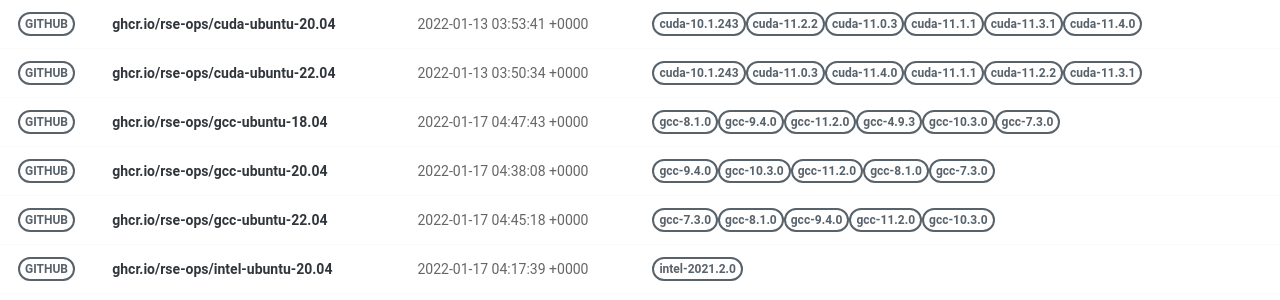
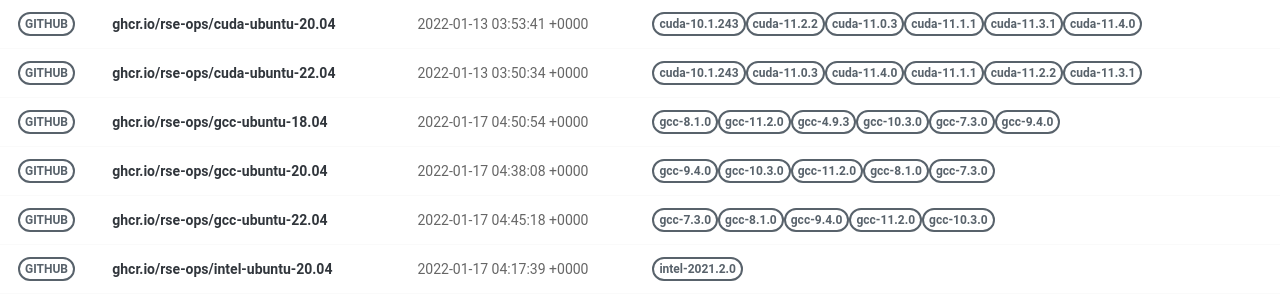
Before and after one commit to rse-ops/docker-images, a Jekyll site: the page built from pages/index.md, in a window 1280 px wide. Shown: the part 277-577 px from the top of the page. Built offline with Jekyll 4.4.1, drawn with Linux system fonts in a browser that asks for light colours; nearby versions of some CDN libraries.

Commit message:
Automated push to update library 2022-01-17

```diff
--- a/_library/ghcr.io-rse-ops-gcc-ubuntu-18.04.md
+++ b/_library/ghcr.io-rse-ops-gcc-ubuntu-18.04.md
@@ -1,7 +1,7 @@
 ---
 layout: container
 name: ghcr.io/rse-ops/gcc-ubuntu-18.04
-updated_at: 2022-01-17 04:47:43.033116
+updated_at: 2022-01-17 04:50:54.088960
 
 
 container_url: https://github.com/orgs/rse-ops/packages/container/package/gcc-ubuntu-18.04
```
Also changed, not shown: other parts of _library/ghcr.io-rse-ops-gcc-ubuntu-18.04.md (+3 -3 lines).
